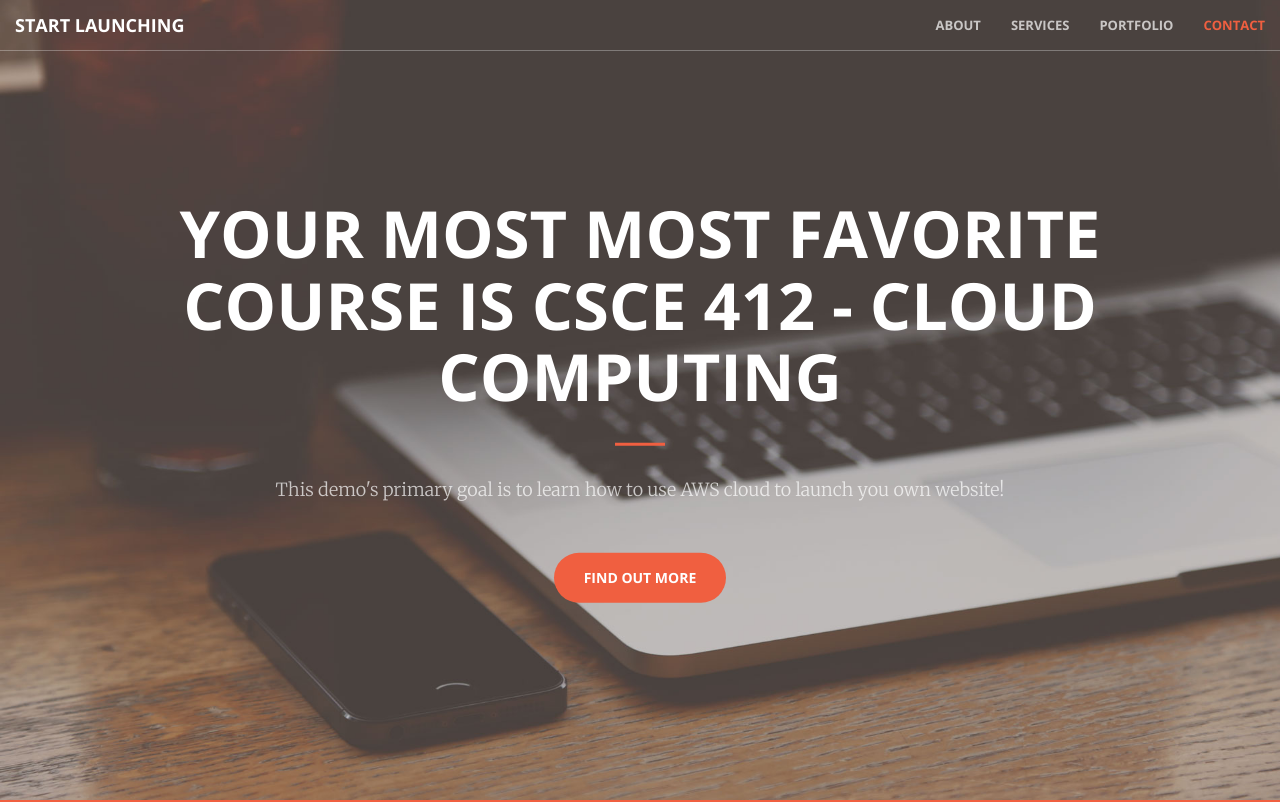
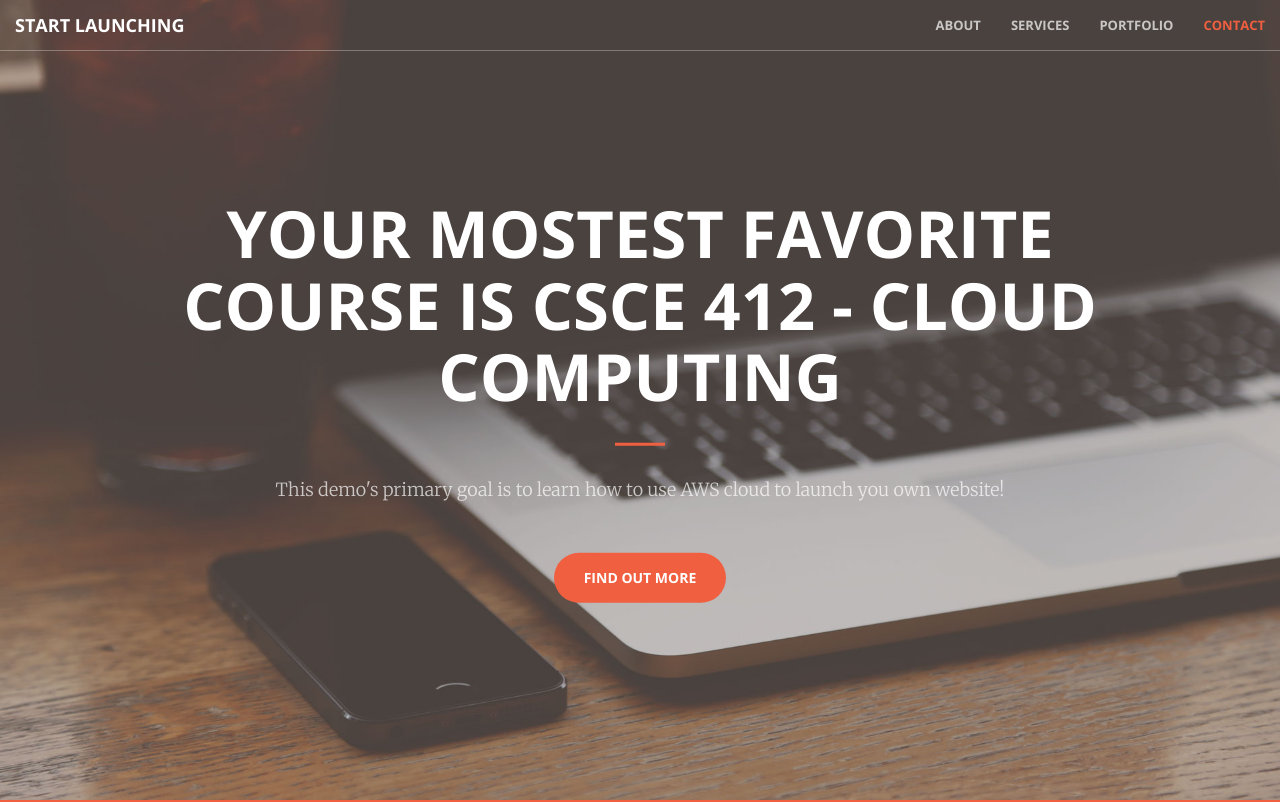
Before and after one commit to Abhishek22002/csce412finalproject, a plain HTML site: page index.html in a window 1280 px wide. Shown: the top 802 px of the page. Drawn offline with nearby package versions, Linux system fonts and the light colour scheme.

```diff
--- a/index.html
+++ b/index.html
@@ -74,7 +74,7 @@
     <header>
         <div class="header-content">
             <div class="header-content-inner">
-                <h1>Your Most Most Favorite Course is CSCE 412 - Cloud Computing</h1>
+                <h1>Your Mostest Favorite Course is CSCE 412 - Cloud Computing</h1>
                 <hr>
                 <p>This demo's primary goal is to learn how to use AWS cloud to launch you own website!</p>
                 <a href="#about" class="btn btn-primary btn-xl page-scroll">Find Out More</a>
```
